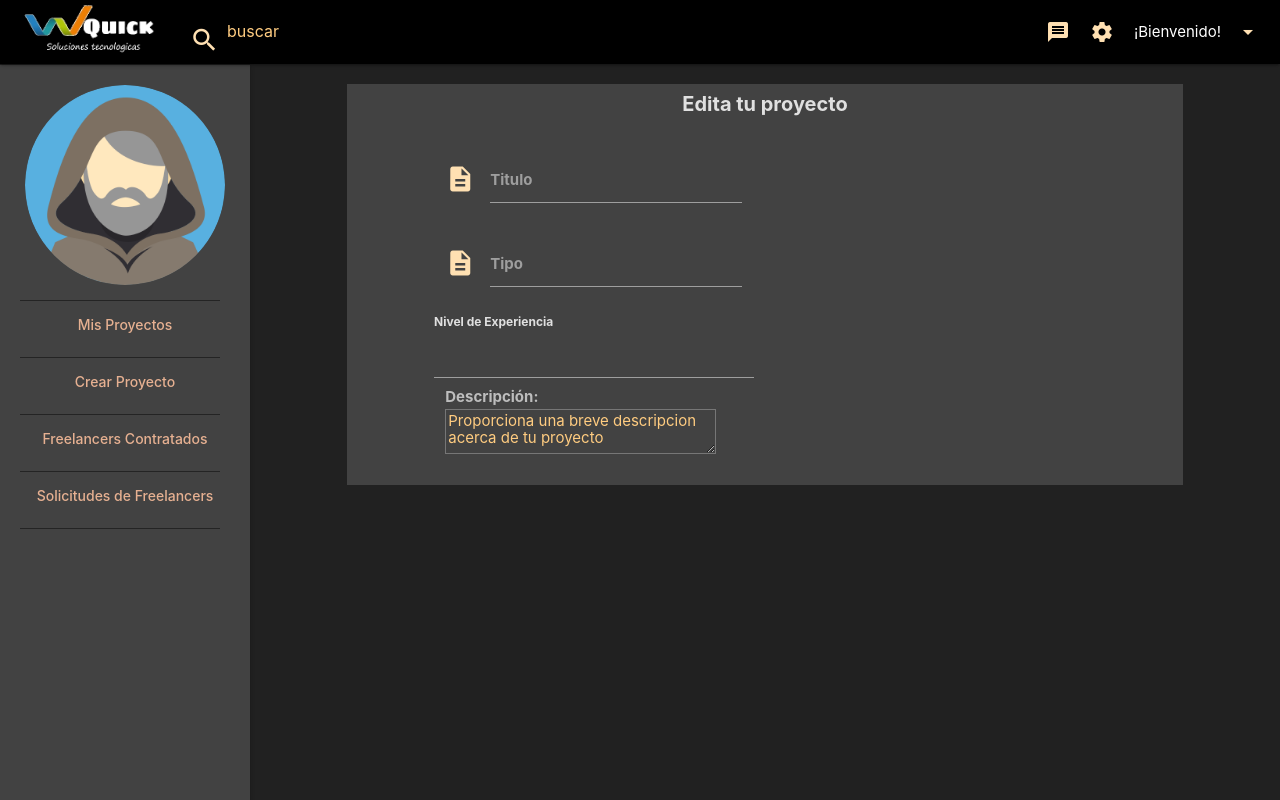
After one commit to FaridLesther/Industria-WQuick, a Django app: page /editarProyecto in a window 1280 px wide. The commit adds this page. Run offline with Django 3.2, Linux system fonts and the light colour scheme; the visitor is signed in with stand-in values (Sample User, id 1).

Commit message:
Campo presupuesto, campo moneda, editar proyecto

```diff
--- a/WQuick/app/usuarios/forms.py
+++ b/WQuick/app/usuarios/forms.py
@@ -128,6 +128,13 @@ class FrmCrearProyecto(forms.ModelForm):
         (4, "Avanzado"),
     )
 
+    moneda = (
+        ('Moneda', 'Moneda'),
+        ('L.', 'L.'),
+        ('$.', '$.'),
+        ('€.', '€.'),
+    )
+
     tipo = forms.CharField(max_length=30)
     tipo.widget.attrs['style'] = 'display: none;'
     tipo.widget.attrs['id'] = 'txt_tipo'
@@ -139,12 +146,14 @@ class FrmCrearProyecto(forms.ModelForm):
 
     xp = forms.ChoiceField(label='Elija una opción', choices=nivelesXP)
 
+    moneda = forms.ChoiceField(label='Moneda', choices=moneda)
+
     #  Modelo del cual sera construido el formulario: Proyecto
     #  es necesario especificar por lo menos un campo del modelo
 
     class Meta:
         model = models.Proyecto
-        fields = ('tipo', 'titulo', 'descripcion',)
+        fields = ('tipo', 'titulo', 'descripcion', 'presupuesto')
         widgets = {
             'titulo': forms.TextInput(
                 attrs={
@@ -161,6 +170,14 @@ class FrmCrearProyecto(forms.ModelForm):
                     'id': 'txt-descripcion',
                     'placeholder': 'Descipción del Proyecto',
                     'style': 'max-width: 100%; height:135px;border: 1px dotted #848484; color: #fb8c00;',
+                    'required': 'required',
+                }
+            ),
+            'presupuesto': forms.TextInput(
+                attrs={
+                    'class': 'validate',
+                    'id': 'txt_presupuesto',
+                    'type': 'text',
                     'required': 'required',
                 }
             ),
@@ -192,6 +209,7 @@ class FrmCrearProyecto(forms.ModelForm):
 
         proyecto.fecha_fin = fecha_fin
         proyecto.xp = self.cleaned_data.get('xp')
+        proyecto.moneda = self.cleaned_data.get('moneda')
 
         if commit:
             proyecto.save()
@@ -431,13 +449,7 @@ class FrmEditarFreelancer(forms.ModelForm):
         fields = ('nombre', 'apellido',
                   'profesion', 'telefono', 'descripcion',)
         widgets = {
-            'nombre': forms.TextInput(
-                attrs={
-                    'class': 'grey-text text-lighten-2',
-                    'type': 'text',
-                    'required': 'required',
-                }
-            ),
+
             'apellido': forms.TextInput(
                 attrs={
                     'class': 'grey-text text-lighten-2',
@@ -506,3 +518,58 @@ class FrmEditarFreelancer(forms.ModelForm):
         except models.Freelancer.DoesNotExist:
             freelancer = None
         return freelancer
+
+
+class FrmEditarProyecto(forms.ModelForm):
+    #  Formulario de edicion de proyectos en la base de datos
+    #  modelo: Proyectos
+    class Meta:
+        model = models.Proyecto
+        fields = ('titulo', 'tipo', 'descripcion',
+                  'xp', 'fecha_inicio', 'fecha_fin')
+        widgets = {
+            'titulo': forms.TextInput(
+                attrs={
+                    'class': 'grey-text text-lighten-2',
+                    'type': 'text',
+                    'required': 'required',
+                }
+            ),
+            'tipo': forms.TextInput(
+                attrs={
+                    'class': 'grey-text text-lighten-2',
+                    'type': 'text',
+                    'required': 'required',
+                }
+            ),
+            'xp': forms.TextInput(
+                attrs={
+                    'class': 'grey-text text-lighten-2',
+                    'type': 'text',
+                    'required': 'required',
+                }
+            ),
+            'descripcion': forms.Textarea(
+                attrs={
+                    'rows': '5',
+                    'class': 'grey-text text-lighten-2',
+                    'id': 'txt-descripcion',
+                    'placeholder': 'Proporciona una breve descripcion acerca de tu proyecto',
+                    'style': 'width: 100%;',
+                    'required': 'required',
+                }
+            ),
+        }
+
+    def save(self, commit=True, usuario=-1):
+        try:
+            proyecto = models.Proyecto.objects.get(usuario_id=usuario)
+            proyecto.titulo = self.cleaned_data.get('titulo')
+            proyecto.descripcion = self.cleaned_data.get('descripcion')
+            proyecto.tipo = self.cleaned_data.get('tipo')
+            proyecto.xp = self.cleaned_data.get('xp')
+            if commit:
+                proyecto.save()
+        except models.Proyecto.DoesNotExist:
+            proyecto = None
+        return proyecto
--- a/WQuick/app/usuarios/models.py
+++ b/WQuick/app/usuarios/models.py
@@ -87,6 +87,8 @@ class Proyecto(models.Model):
     titulo = models.CharField(max_length=40)
     descripcion = models.CharField(max_length=500)
     xp = models.IntegerField()
+    moneda = models.CharField(max_length=2)
+    presupuesto = models.IntegerField()
     fecha_inicio = models.DateTimeField()
     fecha_fin = models.DateTimeField()
 
--- a/WQuick/app/usuarios/templates/usuarios/crearProyecto.html
+++ b/WQuick/app/usuarios/templates/usuarios/crearProyecto.html
@@ -156,6 +156,12 @@
                             <label>Experiencia profesional</label>
                         </div>
                         <br>
+                        <div class="input-field col s12">
+                            <label>Presupuesto</label>
+                            {{ form.presupuesto }}
+                            {{ form.moneda }}
+                        </div>
+                        <br>
                         <div class="input-field">
                             {{ form.fecha }}
                             <label for="data">Fecha en que necesitas tu Proyecto</label>
--- /dev/null
+++ b/WQuick/app/usuarios/templates/usuarios/editarProyecto.html
@@ -0,0 +1,51 @@
+<!DOCTYPE html>
+<html lang="es">
+<head>
+    {% include 'frames/head.html' %}
+</head>
+<body>
+    {% include 'frames/navbar.html' %}
+    {% include 'frames/sidebar.html' %}
+    <main>
+        <div class="row mcard">
+            <div class="col s12 m10 offset-m1">
+                <section style="padding: 5px;">
+                    <div class="row">
+                        <div class="col s12 m10 offset-m1">
+                            <div class="container-fluid">
+                                <form id="frm-editarproyecto" method="POST">{% csrf_token %}
+                                    <div class="container-fluid center">
+                                        <label style="font-size: 20px;">Edita tu proyecto</label>
+                                        <br><br>
+                                    </div>
+
+                                    <div class="col s12 m6">
+                                        <div class="input-field col s12">
+                                            <i class="material-icons prefix">description</i>
+                                            {{form.titulo}}
+                                            <label for="id_titulo">Titulo</label>
+                                        </div>
+
+                                        <div class="input-field col s12">
+                                            <i class="material-icons prefix">description</i>
+                                            {{form.tipo}}
+                                            <label for="txt-tipo">Tipo</label>
+                                        </div>
+
+                                        <div class="col-sm-6">
+                                            <div class="form-group">
+                                                <label>Nivel de Experiencia</label>
+                                                {{form.xp}}
+                                            </div>
+                                        </div>
+
+                                        <div class="col s11">
+                                            <label class="grey-text text-lighten-1"
+                                                style="font-size: 15px;">Descripción:</label>
+                                            <div>
+                                                {{form.descripcion}}
+                                            </div>
+                                        </div>
+    </main>
+</body>
+</html>
--- a/WQuick/app/usuarios/urls.py
+++ b/WQuick/app/usuarios/urls.py
@@ -15,4 +15,5 @@ urlpatterns = [
     path('misProyectos', login_required(views.MisProyectos), name='misProyectos'),
     path('editarPerfil', login_required(views.EditarPerfil.as_view()), name='editarPerfil'),
     path('buscarProyectos', views.buscarProyectos, name='buscarProyectos'),
+    path('editarProyecto', login_required(views.EditarProyecto.as_view()), name='editarProyecto'),
 ]
--- a/WQuick/app/usuarios/views.py
+++ b/WQuick/app/usuarios/views.py
@@ -235,3 +235,19 @@ def buscarProyectos(request):
 
     contexto = {'titulo': 'Buscar Proyectos'}
     return render(request, 'usuarios/buscarProyectos.html', context)
+
+
+class EditarProyecto(CreateView):
+    model = models.Proyecto
+    template_name = 'usuarios/editarProyecto.html'
+    form_class = forms.FrmEditarProyecto
+    success_url = reverse_lazy('misProyectos')
+
+    def form_valid(self, form):
+        proyecto = form.save(True, self.request.proyecto.id)
+        return redirect(self.success_url)
+
+    def get_context_data(self, **kwargs):
+        context = super(EditarProyecto, self).get_context_data(**kwargs)
+        context['titulo'] = 'Editar mi Proyecto'
+        return context
```
Also changed, not shown: WQuick/app/static/css/styles.css (+1 -13 lines), WQuick/app/usuarios/templates/usuarios/misProyectos.html (+6 -2 lines), WQuick/app/usuarios/migrations/0007_proyecto_presupuesto.py (added), WQuick/app/usuarios/migrations/0008_proyecto_moneda.py (added).
